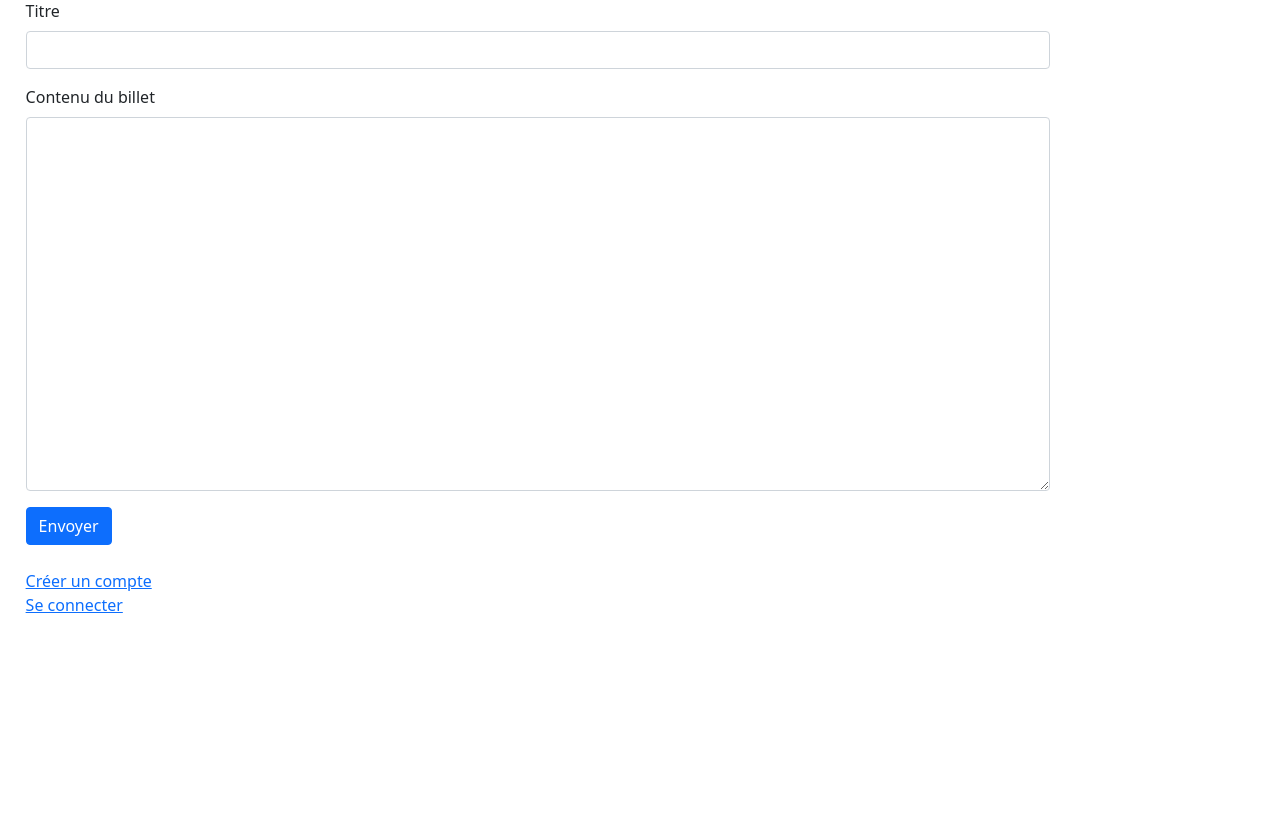
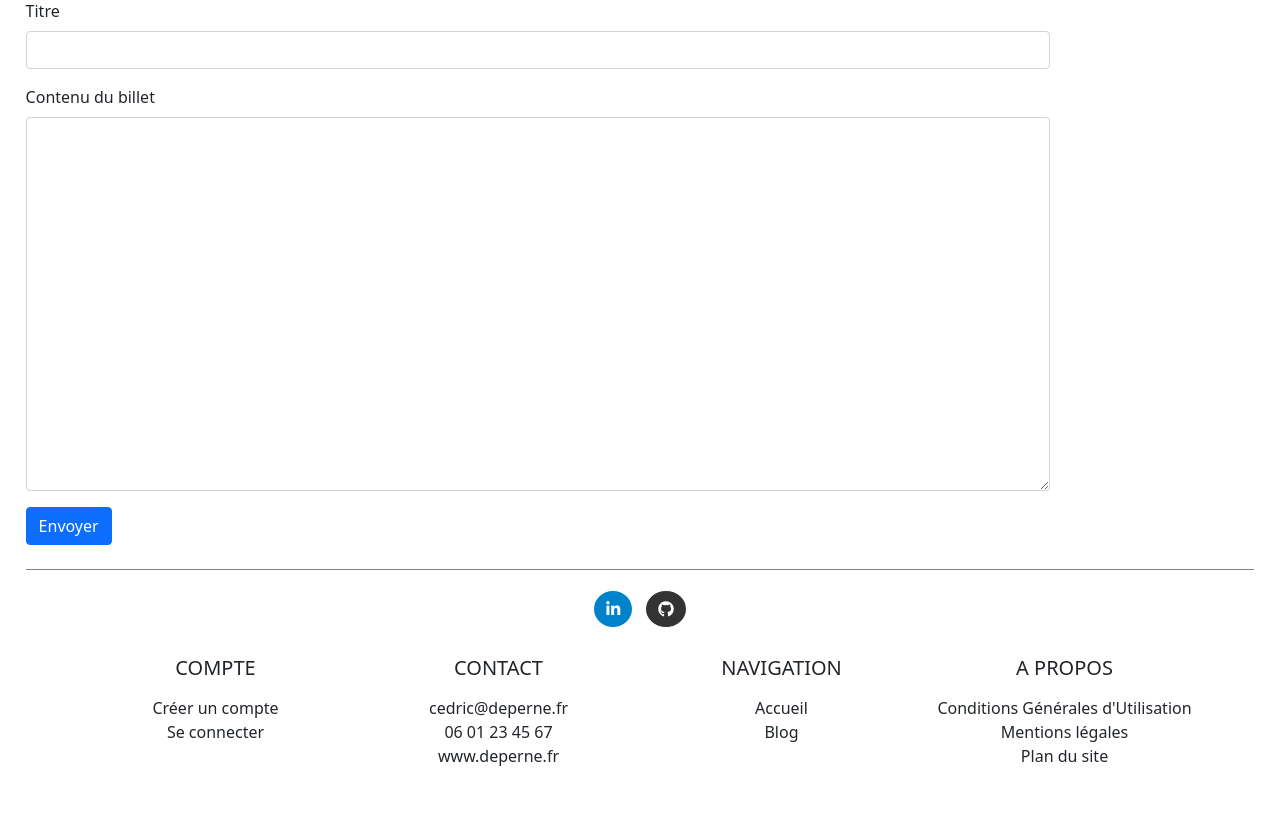
Before and after one commit to Drx85/p5_personnal_blog, a PHP site: template public/views/add_post.twig in a window 1280 px wide. Shown: the part 182-1003 px from the top of the page. Before the commit the page ends 795 px from the top, so only its background shows below. Run offline with PHP 8.4, Linux system fonts and the light colour scheme; the template is opened without the code that fills it, so the values that code supplies are empty; some libraries are stand-ins or nearby versions.

Commit message:
Create footer

```diff
--- a/public/css/base.css
+++ b/public/css/base.css
@@ -46,3 +46,11 @@ hr {
 .inline {
 	display: inline;
 }
+
+footer {
+	border-top: 1px solid gray;
+}
+
+footer a:link {
+	text-decoration:none;
+}
--- a/public/views/layout.twig
+++ b/public/views/layout.twig
@@ -7,6 +7,7 @@
 		  crossorigin="anonymous">
 	<meta name="viewport" content="width=device-width, initial-scale=1, shrink-to-fit=no" charset="UTF-8">
 	<link rel="stylesheet" href="css/base.css"/>
+	<script src="https://kit.fontawesome.com/28959e4cf7.js" crossorigin="anonymous"></script>
 
 	<title>Bienvenue sur mon blog !</title>
 	{% block head %}
@@ -24,7 +25,8 @@
 			<a class="nav-link" href="index.php?controller=post&action=index">Blog</a>
 		</li>
 
-		{% if session.user.role is same as ('admin') or session.user.role is same as ('publisher') %}
+		{% if disconnected is not defined and session.user.role is same as ('admin') or session.user.role is same as ('publisher')
+			or user.role is same as ('admin') or user.role is same as ('publisher') %}
 			<li>
 				<a class="nav-link" href="index.php?controller=comment&action=show_pending">Commentaires en attente de validation</a>
 			</li>
@@ -63,15 +65,93 @@
 
 {% endblock content %}
 
+<div class="fill">
+</div>
 
-<footer class="mt-4">
-	{% if disconnected is not defined and session.user or user.id is defined %}
-		Connecté en tant que {{ session.user.pseudo }}{{ user.pseudo }} ({{ session.user.role }}{{ user.role }})</br>
-		<a href="index.php?controller=account&action=disconnect">Se déconnecter</a>
-	{% else %}
-		<a href="index.php?controller=account&action=show_register">Créer un compte</a></br >
-		<a href="index.php?controller=account&action=show_connection">Se connecter</a></br>
-	{% endif %}
+<footer class="bg-link text-center mt-4">
+	<div class="container p-3">
+		<section class="mb-4">
+			<a class="btn btn-primary btn-floating m-1 border-white rounded-circle" style="background-color: #0082ca" href="https://www.linkedin.com/in/deperne-cedric/" target="_blank" role="button"><i class="fab fa-linkedin-in"></i></a>
+			<a class="btn btn-primary btn-floating m-1 border-white rounded-circle" style="background-color: #333333" href="https://github.com/Drx85" target="_blank" role="button"><i class="fab fa-github"></i></a>
+		</section>
+
+		<section class="mb-4">
+			<div class="row">
+				<div class="col-lg-3 col-md-6 mb-4 mb-md-0">
+					<h5 class="text-uppercase mb-3">Compte</h5>
+
+					<ul class="list-unstyled mb-0">
+						{% if disconnected is not defined and session.user or user.id is defined %}
+							<li class="text-muted">
+								Connecté en tant que {{ session.user.pseudo }}{{ user.pseudo }} ({{ session.user.role }}{{ user.role }})
+							</li>
+							<li>
+								<a class="text-dark" href="index.php?controller=account&action=disconnect">Se déconnecter</a>
+							</li>
+						{% else %}
+							<li>
+								<a class="text-dark" href="index.php?controller=account&action=show_register">Créer un compte</a>
+							</li>
+							<li>
+								<a class="text-dark" href="index.php?controller=account&action=show_connection">Se connecter</a>
+							</li>
+						{% endif %}
+					</ul>
+				</div>
+
+				<div class="col-lg-3 col-md-6 mb-4 mb-md-0">
+					<h5 class="text-uppercase mb-3">Contact</h5>
+
+					<ul class="list-unstyled mb-0">
+						<li>
+							<a href="mailto:cedric@deperne.fr" class="text-dark">cedric@deperne.fr</a>
+						</li>
+						<li>
+							<a href="tel:+33601234567" class="text-dark">06 01 23 45 67</a>
+						</li>
+						<li>
+							<a href="http://www.deperne.fr/" class="text-dark">www.deperne.fr</a>
+						</li>
+					</ul>
+				</div>
+
+				<div class="col-lg-3 col-md-6 mb-4 mb-md-0">
+					<h5 class="text-uppercase mb-3">Navigation</h5>
+
+					<ul class="list-unstyled mb-0">
+						<li>
+							<a href="index.php" class="text-dark">Accueil</a>
+						</li>
+						<li>
+							<a href="index.php?controller=post&action=index" class="text-dark">Blog</a>
+						</li>
+						{% if disconnected is not defined and session.user.role is same as ('admin') or session.user.role is same as ('publisher')
+							or user.role is same as ('admin') or user.role is same as ('publisher') %}
+							<li>
+								<a href="index.php?controller=comment&action=show_pending" class="text-dark">Commentaires att. validation</a>
+							</li>
+						{% endif %}
+					</ul>
+				</div>
+
+				<div class="col-lg-3 col-md-6 mb-4 mb-md-0">
+					<h5 class="text-uppercase mb-3">A propos</h5>
+
+					<ul class="list-unstyled mb-0">
+						<li>
+							<a href="#!" class="text-dark">Conditions Générales d'Utilisation</a>
+						</li>
+						<li>
+							<a href="#!" class="text-dark">Mentions légales</a>
+						</li>
+						<li>
+							<a href="#!" class="text-dark">Plan du site</a>
+						</li>
+					</ul>
+				</div>
+			</div>
+		</section>
+	</div>
 </footer>
 
 </body>
```
